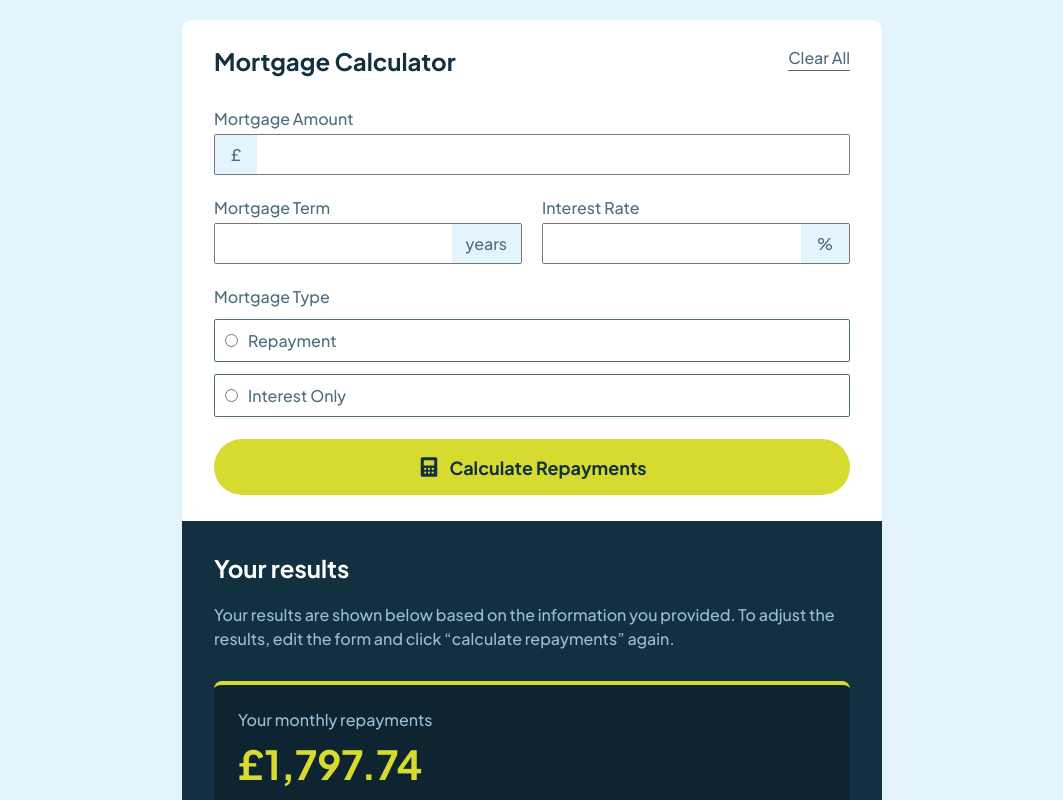
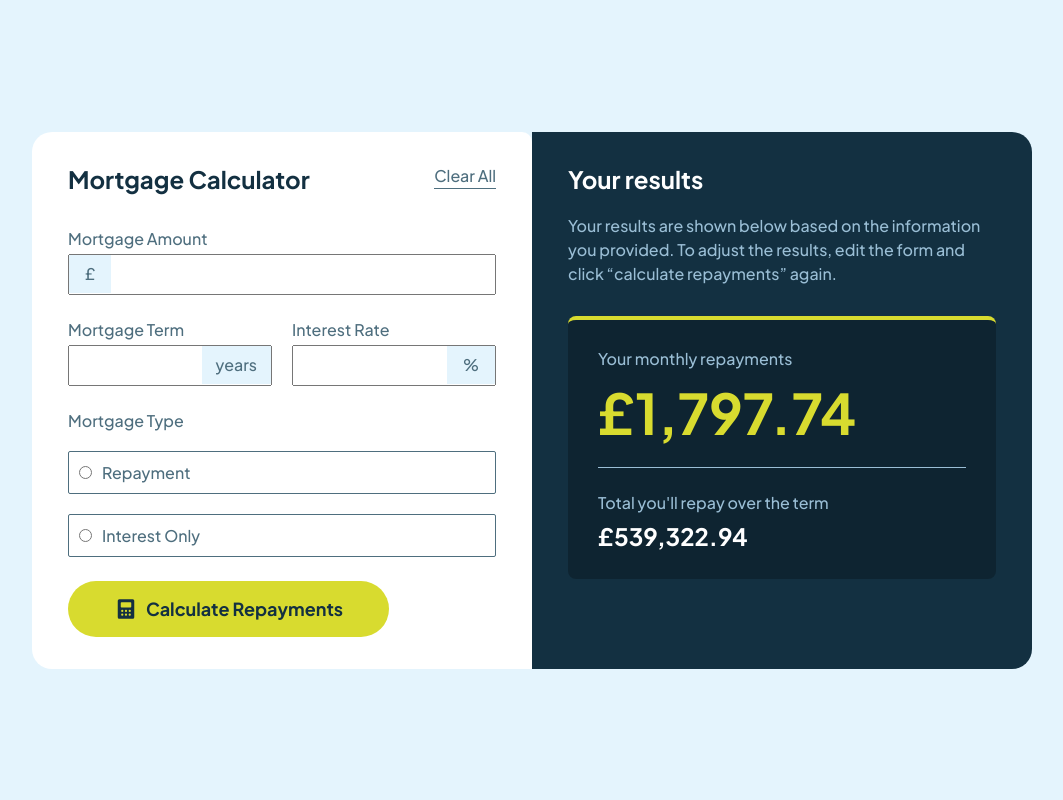
Before and after one commit to anetakasprzak/fm-mortgage-repayment-calculator, a React (Vite) app: page / in a window 1280 px wide. Shown: the top 800 px of the page, without its empty margins (108-1171 px from the left). Built offline with nearby package versions, Linux system fonts and the light colour scheme.

Commit message:
desktop media query

```diff
--- a/src/App.styled.ts
+++ b/src/App.styled.ts
@@ -12,6 +12,12 @@ export const Wrapper = styled.div`
 
   @media screen and (min-width: 44.06em) {
     padding: 2rem 0;
+  }
+
+  @media screen and (min-width: 80em) {
+    flex-direction: row;
+    max-width: 100rem;
+    height: auto;
   }
 `;
 
@@ -31,6 +37,13 @@ export const Form = styled.form`
   @media screen and (min-width: 44.06em) {
     border-top-left-radius: 1rem;
     border-top-right-radius: 1rem;
+  }
+
+  @media screen and (min-width: 80em) {
+    border-top-left-radius: 2rem;
+    border-bottom-left-radius: 2rem;
+    padding: 3.2rem 3.6rem;
+    gap: 2.4rem;
   }
 `;
 
@@ -232,6 +245,10 @@ export const InputsRadioBox = styled.div`
   display: flex;
   flex-direction: column;
   gap: 1.2rem;
+
+  @media screen and (min-width: 80em) {
+    gap: 2rem;
+  }
 `;
 
 export const LabelMortgageType = styled.label``;
@@ -299,11 +316,17 @@ export const CalculateBtn = styled.button`
     &:hover {
       transform: scale(1.04);
       box-shadow: rgba(100, 100, 111, 0.2) 0px 7px 29px 0px;
+      opacity: 0.85;
     }
 
     &:active {
       transform: scale(0.95);
     }
+  }
+
+  @media screen and (min-width: 80em) {
+    align-self: flex-start;
+    width: 75%;
   }
 `;
 
@@ -334,6 +357,14 @@ export const EmptyResultsBox = styled.div`
   @media screen and (min-width: 44.06em) {
     border-bottom-left-radius: 1rem;
     border-bottom-right-radius: 1rem;
+  }
+
+  @media screen and (min-width: 80em) {
+    border-bottom-left-radius: 0rem;
+    border-top-right-radius: 2rem;
+    border-bottom-right-radius: 2rem;
+    padding: 3.2rem 3.2rem;
+    justify-content: center;
   }
 `;
 
@@ -369,6 +400,14 @@ export const ResultsSection = styled.div`
     border-bottom-left-radius: 1rem;
     border-bottom-right-radius: 1rem;
   }
+
+  @media screen and (min-width: 80em) {
+    border-bottom-left-radius: 0rem;
+    border-top-right-radius: 2rem;
+    border-bottom-right-radius: 2rem;
+    padding: 3.2rem 3.6rem;
+    justify-content: flex-start;
+  }
 `;
 
 export const HeadingResults = styled.h2`
@@ -393,6 +432,11 @@ export const CalculatedBox = styled.div`
   @media screen and (min-width: 39em) {
     padding: 2.4rem;
   }
+
+  @media screen and (min-width: 80em) {
+    padding: 2.8rem 3rem;
+    gap: 2.4rem;
+  }
 `;
 
 export const RepaymentCalcBox = styled.div`
@@ -409,6 +453,10 @@ export const RepaymentNumber = styled.span`
   color: #d8db2f;
   font-size: 4rem;
   font-weight: 700;
+
+  @media screen and (min-width: 80em) {
+    font-size: 5.6rem;
+  }
 `;
 
 export const TermCalcBox = styled.div``;
```
